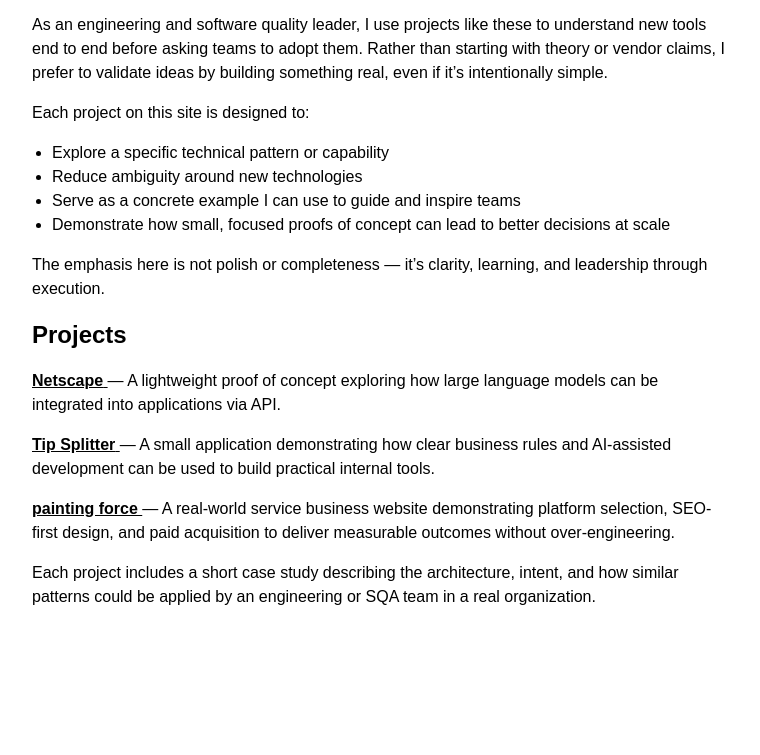
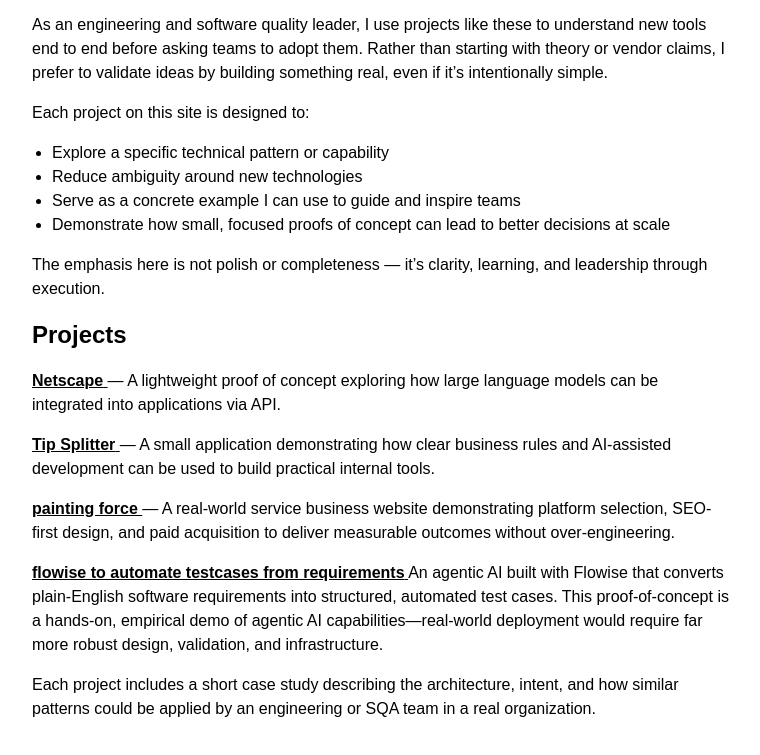
Before and after one commit to Leotheinspector/netscape, a website: page public/index.html in a window 1280 px wide. Shown: the part 147-902 px from the top of the page, without its empty margins (258-1018 px from the left). Before the commit the page ends 804 px from the top, so only its background shows below. Drawn offline with Linux system fonts and the light colour scheme.

Commit message:
update:added the flowise reqs to automation case study

```diff
--- a/public/index.html
+++ b/public/index.html
@@ -88,6 +88,14 @@
   and paid acquisition to deliver measurable outcomes without over-engineering.
     </p>
 
+
+<p>
+      <a href="https://www.leorojas.com/flowise/requirements-to-automatedtestcase.html" target="_blank" rel="noopener noreferrer">
+        <strong>flowise to automate testcases from requirements</strong>
+      </a>
+       An agentic AI built with Flowise that converts plain-English software requirements into structured, automated test cases. This proof-of-concept is a hands-on, empirical demo of agentic AI capabilities—real-world deployment would require far more robust design, validation, and infrastructure.
+    </p>
+
     <p>
       Each project includes a short case study describing the architecture, intent, and how
       similar patterns could be applied by an engineering or SQA team in a real organization.
```
